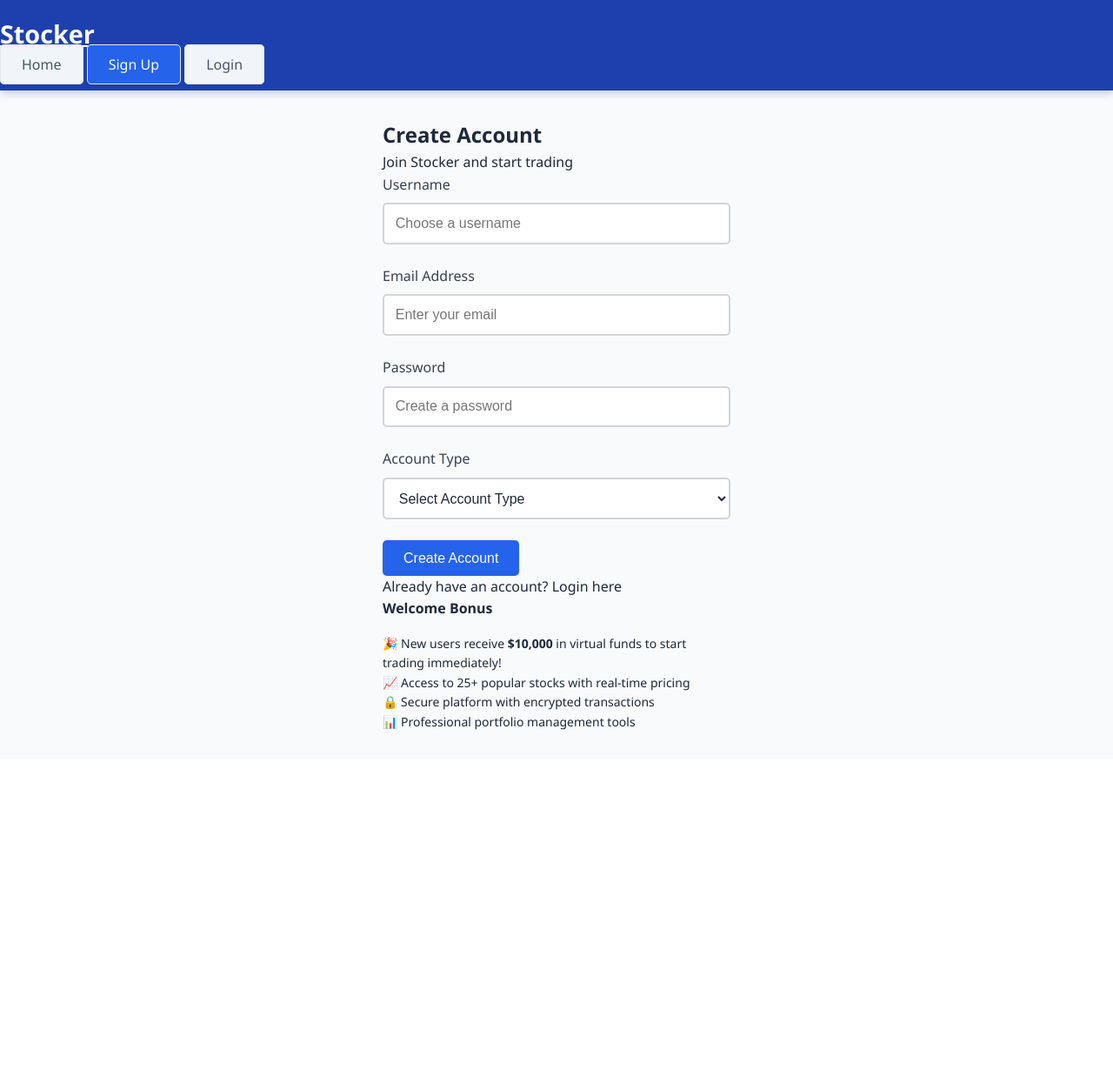
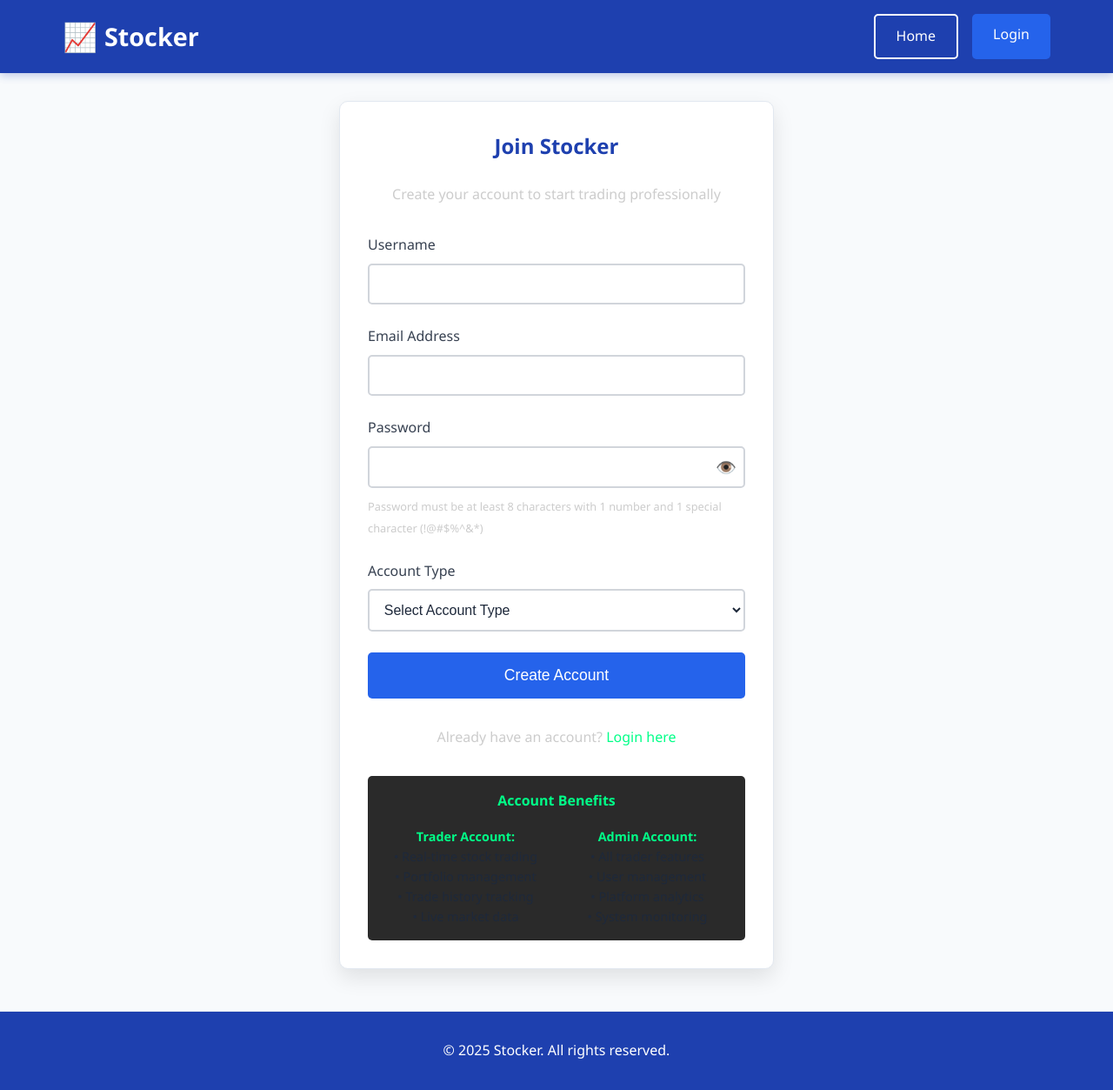
Before and after one commit to Thasleembegam04/STOCKER, a Flask app: page /signup in a window 1280 px wide. Shown: the whole page at 87% size. Before the commit the page ends 839 px from the top, so only its background shows below. Run offline with Flask 3, Linux system fonts and the light colour scheme.

Commit message:
Update signup.html

```diff
--- a/templates/signup.html
+++ b/templates/signup.html
@@ -5,115 +5,109 @@
     <meta name="viewport" content="width=device-width, initial-scale=1.0">
     <title>Sign Up - Stocker</title>
     <link rel="stylesheet" href="{{ url_for('static', filename='styles.css') }}">
+    <script src="{{ url_for('static', filename='script.js') }}"></script>
 </head>
 <body>
-    <header class="header">
-        <div class="container">
-            <nav class="nav">
-                <a href="/" class="logo">Stocker</a>
-                <div class="nav-links">
-                    <a href="/" class="nav-link">Home</a>
-                    <a href="/signup" class="nav-link active">Sign Up</a>
-                    <a href="/login" class="nav-link">Login</a>
+    <header>
+        <div class="header-container">
+            <div class="logo">
+                <span class="logo-icon">📈</span>
+                <a href="{{ url_for('index') }}" style="color: inherit; text-decoration: none;">Stocker</a>
             </div>
-            </nav>
+
+            <div class="auth-buttons">
+                <a href="{{ url_for('index') }}" class="btn btn-secondary">Home</a>
+                <a href="{{ url_for('login') }}" class="btn btn-primary">Login</a>
+            </div>
         </div>
     </header>
 
-    <main class="main-content">
-        <div class="container">
-            <div style="max-width: 400px; margin: 0 auto;">
-                <div class="card">
-                    <div class="card-header">
-                        <h2 class="card-title text-center">Create Account</h2>
-                        <p class="text-center text-secondary">Join Stocker and start trading</p>
-                    </div>
+    <main>
+        <div class="form-container">
+            <h2>Join Stocker</h2>
+            <p style="text-align: center; color: #cccccc; margin-bottom: 2rem;">
+                Create your account to start trading professionally
+            </p>
 
             {% with messages = get_flashed_messages() %}
                 {% if messages %}
                     {% for message in messages %}
-                                <div class="alert alert-success">{{ message }}</div>
+                        <div class="alert alert-error">{{ message }}</div>
                     {% endfor %}
                 {% endif %}
             {% endwith %}
 
-                    <form method="POST" class="fade-in">
+            <form method="POST" id="signup-form">
                 <div class="form-group">
-                            <label for="username" class="form-label">Username</label>
-                            <input
-                                type="text"
-                                id="username"
-                                name="username"
-                                class="form-input"
-                                required
-                                placeholder="Choose a username"
-                                minlength="3"
-                            >
+                    <label for="username">Username</label>
+                    <input type="text" id="username" name="username" required minlength="3" maxlength="20">
+                    <div id="username-feedback" class="username-feedback"></div>
                 </div>
 
                 <div class="form-group">
-                            <label for="email" class="form-label">Email Address</label>
-                            <input
-                                type="email"
-                                id="email"
-                                name="email"
-                                class="form-input"
-                                required
-                                placeholder="Enter your email"
-                            >
+                    <label for="email">Email Address</label>
+                    <input type="email" id="email" name="email" required>
                 </div>
 
                 <div class="form-group">
-                            <label for="password" class="form-label">Password</label>
-                            <input
-                                type="password"
-                                id="password"
-                                name="password"
-                                class="form-input"
-                                required
-                                placeholder="Create a password"
-                                minlength="6"
-                            >
+                    <label for="password">Password</label>
+                    <div class="password-container">
+                        <input type="password" id="password" name="password" required minlength="8">
+                        <button type="button" class="password-toggle">👁️</button>
+                    </div>
+                    <div id="password-strength" class="password-strength"></div>
+                    <small style="color: #cccccc; font-size: 0.8rem;">
+                        Password must be at least 8 characters with 1 number and 1 special character (!@#$%^&*)
+                    </small>
                 </div>
 
                 <div class="form-group">
-                            <label for="role" class="form-label">Account Type</label>
-                            <select
-                                id="role"
-                                name="role"
-                                class="form-input form-select"
-                                required
-                            >
+                    <label for="role">Account Type</label>
+                    <select id="role" name="role" required>
                         <option value="">Select Account Type</option>
-                                <option value="trader">Trader Account</option>
-                                <option value="admin">Admin Account</option>
+                        <option value="Trader">Trader - Individual Trading Account</option>
+                        <option value="Admin">Admin - Platform Administration</option>
                     </select>
                 </div>
 
-                        <button type="submit" class="btn btn-primary w-full btn-lg">Create Account</button>
+                <button type="submit" class="btn btn-primary" style="width: 100%; padding: 1rem; font-size: 1.1rem;">
+                    Create Account
+                </button>
             </form>
 
-                    <div class="text-center mt-4">
-                        <p class="text-secondary">
+            <div style="text-align: center; margin-top: 2rem;">
+                <p style="color: #cccccc;">
                     Already have an account?
-                            <a href="/login" style="color: var(--accent-color); text-decoration: none;">Login here</a>
+                    <a href="{{ url_for('login') }}" style="color: #00ff88; text-decoration: none;">Login here</a>
                 </p>
             </div>
 
-                    <div class="card mt-4" style="background: var(--secondary-bg);">
-                        <h4 style="margin-bottom: 1rem;">Welcome Bonus</h4>
-                        <div style="font-size: 0.875rem; color: var(--text-secondary);">
-                            <p>🎉 New users receive <strong>$10,000</strong> in virtual funds to start trading immediately!</p>
-                            <p>📈 Access to 25+ popular stocks with real-time pricing</p>
-                            <p>🔒 Secure platform with encrypted transactions</p>
-                            <p>📊 Professional portfolio management tools</p>
+            <div style="text-align: center; margin-top: 2rem; padding: 1rem; background-color: #2a2a2a; border-radius: 5px;">
+                <h4 style="color: #00ff88; margin-bottom: 1rem;">Account Benefits</h4>
+                <div style="display: grid; grid-template-columns: 1fr 1fr; gap: 1rem; font-size: 0.9rem;">
+                    <div>
+                        <strong style="color: #00ff88;">Trader Account:</strong><br>
+                        • Real-time stock trading<br>
+                        • Portfolio management<br>
+                        • Trade history tracking<br>
+                        • Live market data
                     </div>
+                    <div>
+                        <strong style="color: #00ff88;">Admin Account:</strong><br>
+                        • All trader features<br>
+                        • User management<br>
+                        • Platform analytics<br>
+                        • System monitoring
                     </div>
                 </div>
             </div>
         </div>
     </main>
 
-    <script src="{{ url_for('static', filename='script.js') }}"></script>
+    <footer>
+        <div class="footer-content">
+            <p>&copy; 2025 Stocker. All rights reserved.</p>
+        </div>
+    </footer>
 </body>
 </html>
```
Lines whose indentation alone changed are shown as unchanged.
